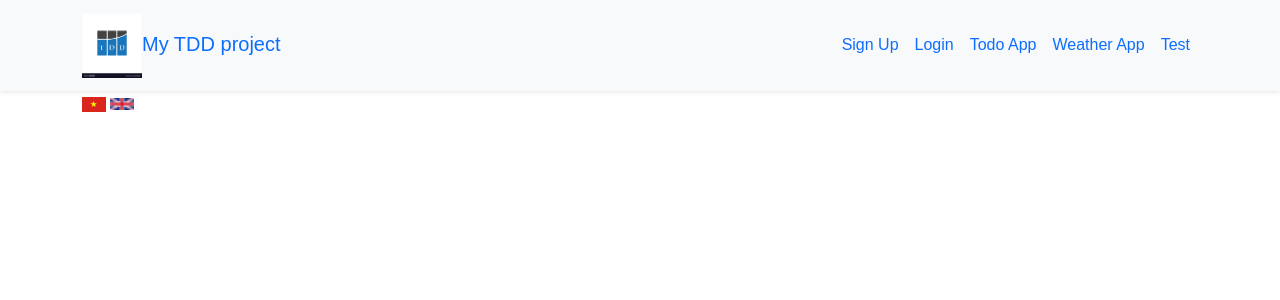
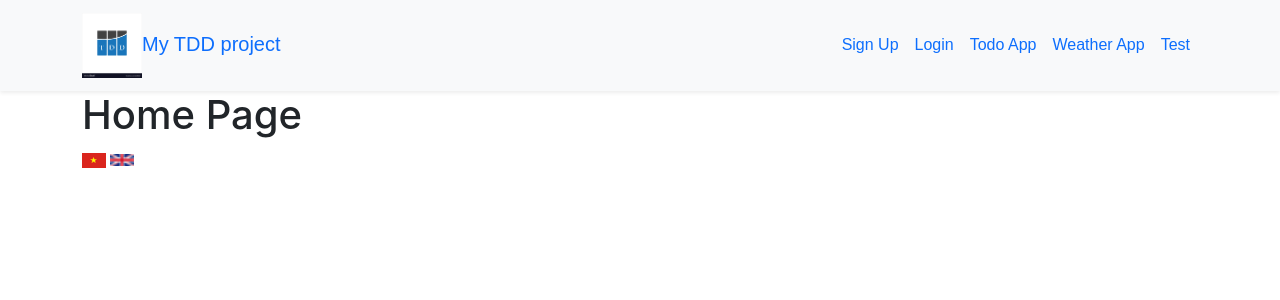
Before and after one commit to hainn2009/tdd-react, a React (Create React App) app: page / in a window 1280 px wide. Shown: the top 300 px of the page. Built offline with nearby package versions, Linux system fonts and the light colour scheme.

Commit message:
add home page

```diff
--- a/src/App.tsx
+++ b/src/App.tsx
@@ -9,10 +9,12 @@ import ErrorPage from "./pages/errorPage";
 import TodoApp from "./pages/TodoApp";
 import WeatherApp from "./pages/WeatherApp";
 import { Test } from "./pages/Test";
+import HomePage from "./pages/HomePage";
 
 export const router = createBrowserRouter(
     createRoutesFromElements(
         <Route path="/" element={<App />} errorElement={<ErrorPage />}>
+            <Route index={true} element={<HomePage />} />
             <Route path="/signup" element={<SignUpPage />} />
             <Route path="/login" element={<LoginPage />} />
             <Route path="/user/:id" element={<UserPage />} />
```
Also changed, not shown: src/pages/HomePage.tsx (renamed from src/pages/HomePage.js).
